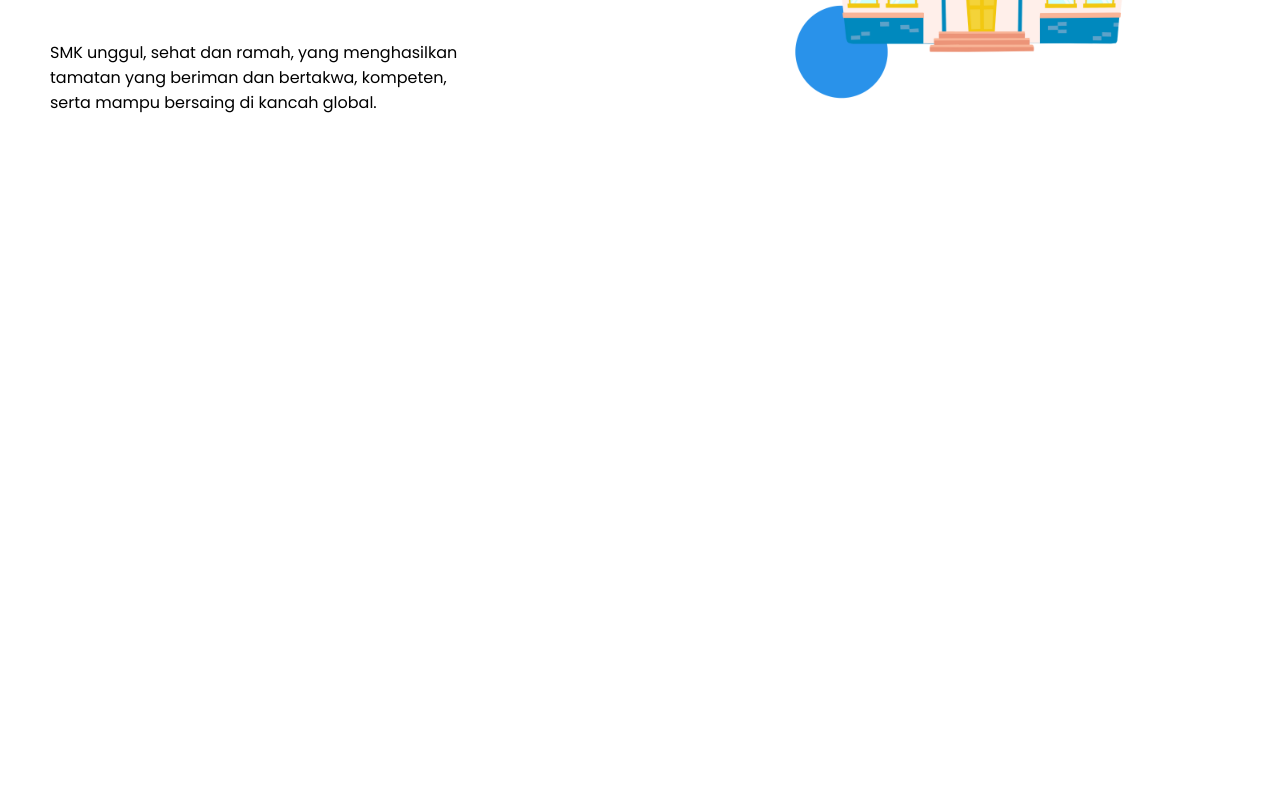
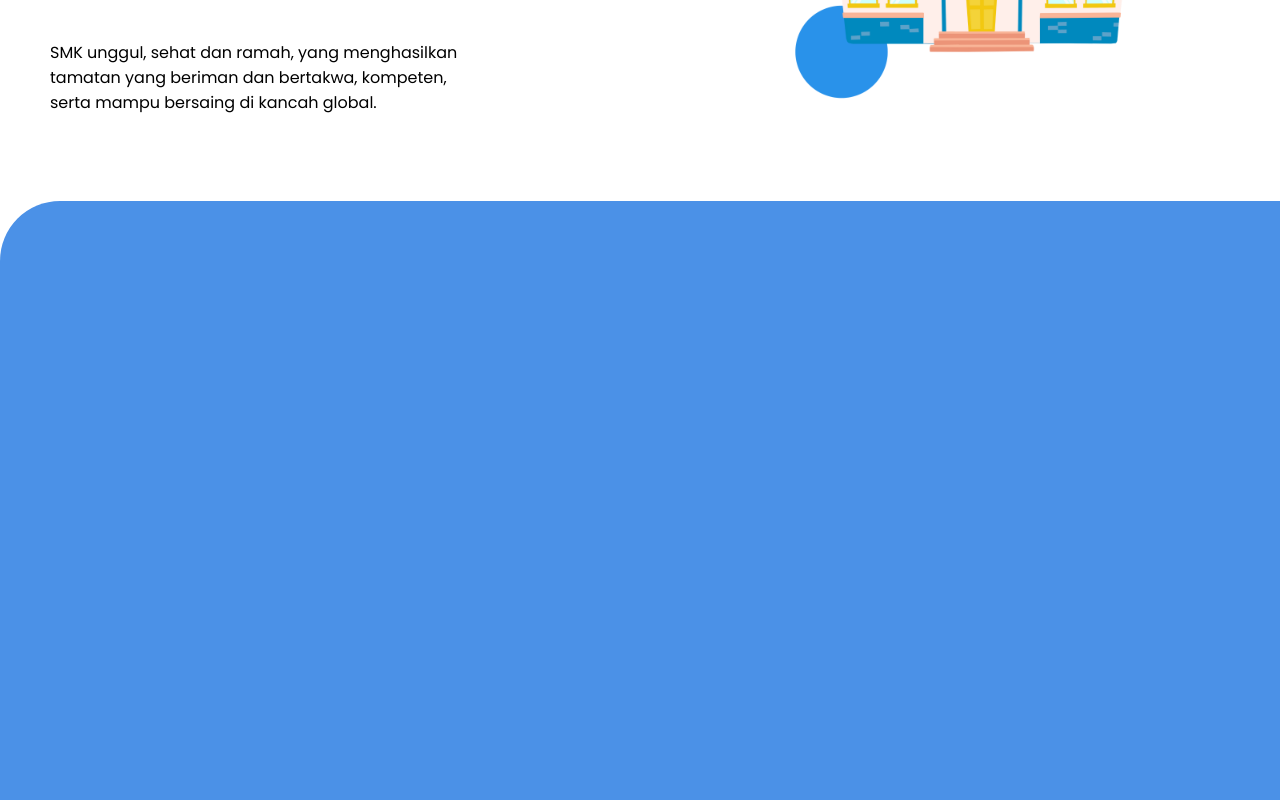
Before and after one commit to Muzaazk/web-sekolah, a plain HTML site: page index.html in a window 1280 px wide. Shown: the part 360-1160 px from the top of the page. Drawn offline with Linux system fonts and the light colour scheme.

Commit message:
Update index.html

```diff
--- a/index.html
+++ b/index.html
@@ -3,7 +3,7 @@
   <head>
     <meta charset="UTF-8" />
     <meta name="viewport" content="width=device-width, initial-scale=1.0" />
-    <title>Document</title>
+    <title>SMK NEGERI 1 KEBUMEN</title>
     <link rel="stylesheet" href="style.css" />
     <link rel="preconnect" href="https://fonts.googleapis.com" />
     <link rel="preconnect" href="https://fonts.gstatic.com" crossorigin />
@@ -12,7 +12,7 @@
       rel="stylesheet"
     />
   </head>
-
+  <!--Header-->
   <body>
     <div>
       <img src="img/cropped-cropped-smk.webp" alt="" class="logoSekolah" />
@@ -40,12 +40,7 @@
     <div class="wrapImg">
       <img src="img/gambarsekolah.png" alt="" class="headerImg" />
     </div>
-
-    <svg width="100%" height="auto" viewBox="0 0 1000 1000">
-      <path
-        d="M1659 582.291C1740 806.291 1957.19 1564.29 673.194 1328.29C-260.806 1732.29 -173 886.176 -173 784C-173 568 855.663 610.354 1245.19 582.291C1634.72 554.228 1643.5 311.291 1659 582.291Z"
-        fill="#3399ff"
-      />
-    </svg>
+    <!--Content-->
+    <div class="content"></div>
   </body>
 </html>
```
